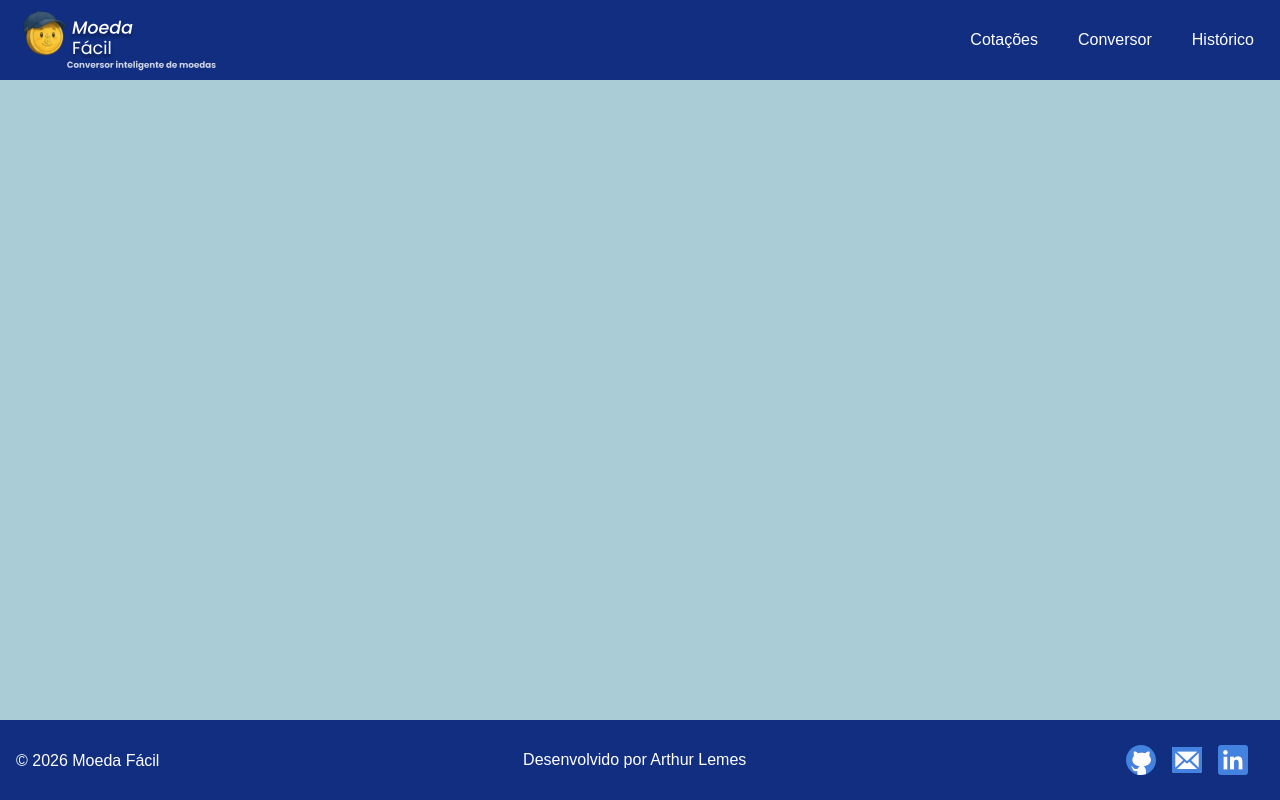
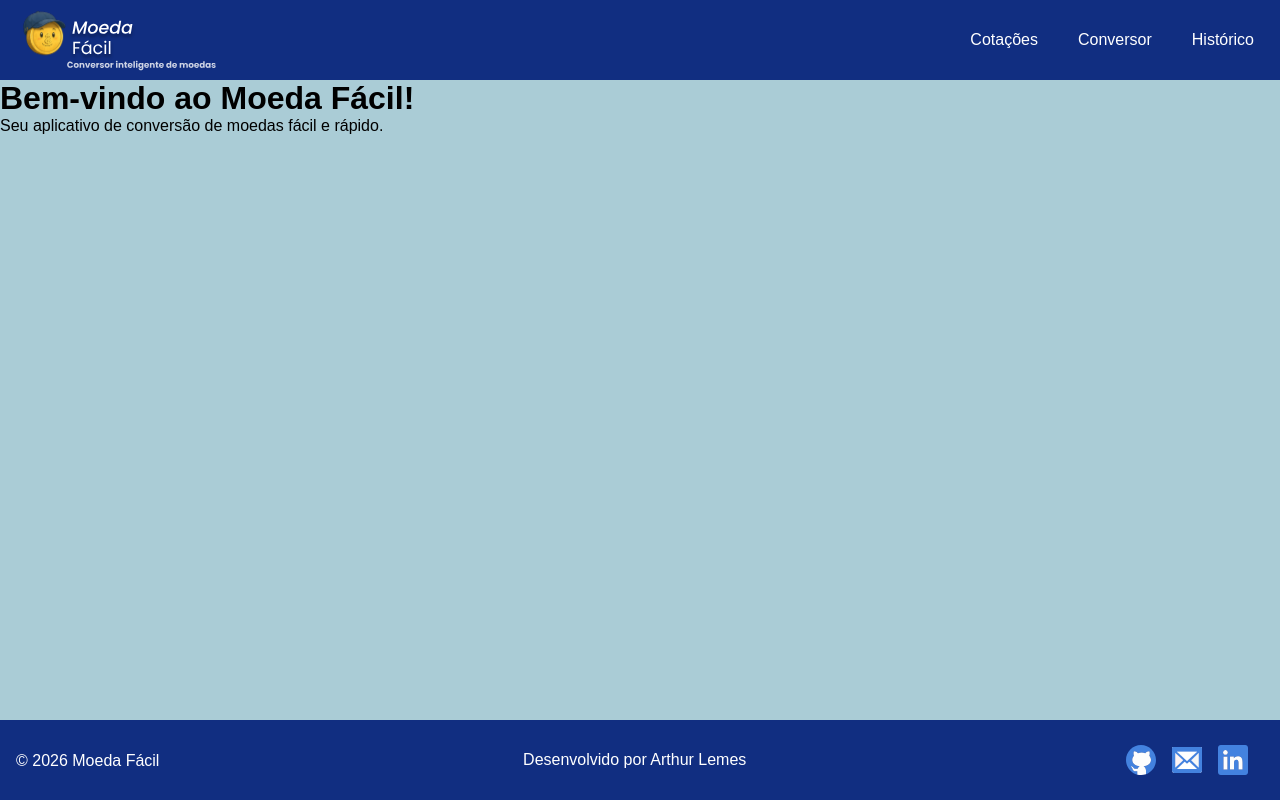
Before and after one commit to arthurp1910/moeda-facil, a React (Vite) app: page / in a window 1280 px wide. Built offline with nearby package versions, Linux system fonts and the light colour scheme.

Commit message:
fix: correct return statement in Home component

```diff
--- a/src/pages/Home.tsx
+++ b/src/pages/Home.tsx
@@ -1,3 +1,6 @@
 export default function Home() {
-  return ;
+  return <div>
+    <h1>Bem-vindo ao Moeda Fácil!</h1>
+    <p>Seu aplicativo de conversão de moedas fácil e rápido.</p>
+  </div>;
 }
```
